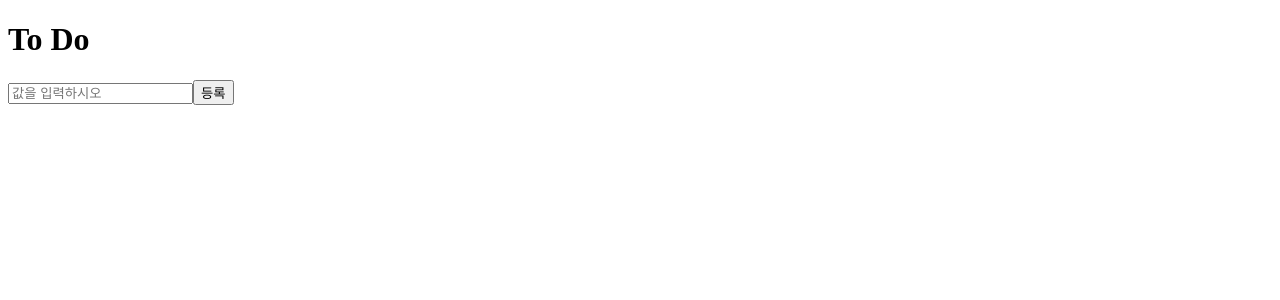
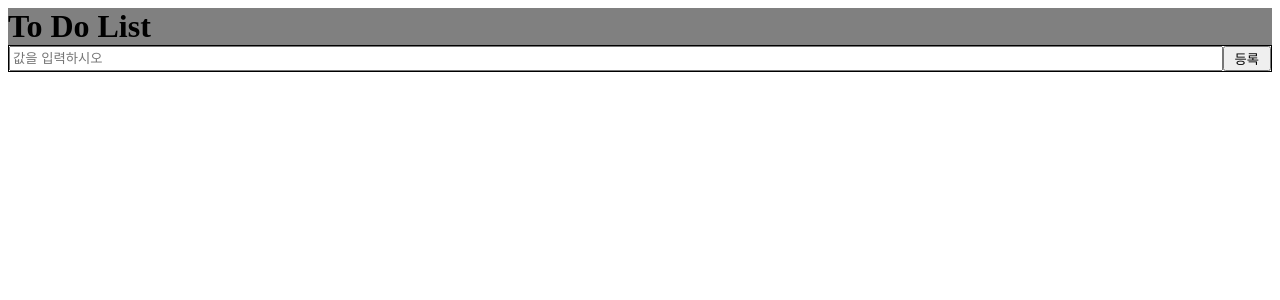
Before and after one commit to ckdtjs505/react-redux-todo, a React (Create React App) app: page /#/ in a window 1280 px wide. Shown: the top 300 px of the page. Built offline with nearby package versions, Linux system fonts and the light colour scheme.

Commit message:
✒️feat : set typescript
- Detail, Home, page
- remove Home test page

```diff
--- a/package.json
+++ b/package.json
@@ -45,5 +45,8 @@
       "last 1 firefox version",
       "last 1 safari version"
     ]
+  },
+  "devDependencies": {
+    "@types/styled-components": "^5.1.25"
   }
 }
--- a/src/App.tsx
+++ b/src/App.tsx
@@ -1,7 +1,6 @@
 import { HashRouter, Route } from "react-router-dom";
 import Detail from "./router/Detail";
 import Home from "./router/Home";
-import HomeTest from "./router/HomeTest";
 
 const App = ()  =>{
   return (
@@ -9,7 +8,6 @@ const App = ()  =>{
       <HashRouter>
         <Route exact path="/" component={Home}></Route>
         <Route path="/:id" component={Detail}></Route>
-        <Route exact path="/test" component={HomeTest}></Route>
       </HashRouter>
     </div>
   );
--- a/src/components/Todo.js
+++ b/src/components/Todo.tsx
@@ -2,7 +2,13 @@ import { useDispatch } from "react-redux";
 import { actionCreator } from "../store";
 import { Link } from "react-router-dom";
 
-const Todo = ({ text, id }) => {
+type TodoProps = {
+  key : number;
+  text :string;
+  id : number;
+}
+
+const Todo = ({ text, id } : TodoProps) => {
   const dispatch = useDispatch();
 
   const onClick = () => {
--- a/src/router/Detail.js
+++ /dev/null
@@ -1,17 +0,0 @@
-import { useSelector } from "react-redux";
-
-const Detail = ({match : {params : {id}}}) => {
-  const list = useSelector( state =>
-    state.find(ele => ele.id === parseInt(id))
-  )
-
-  return (
-    <>
-      <h1>{list?.text}</h1>
-      <h5>create at : {list?.id}</h5>
-    </>
-  );
-};
-
-
-export default Detail;
--- /dev/null
+++ b/src/router/Detail.tsx
@@ -0,0 +1,25 @@
+import { useSelector } from "react-redux";
+import {  RouteComponentProps } from "react-router-dom";
+import { RootState } from "../store";
+
+interface MatchParams {
+  id: string;
+}
+
+// 아래 링크 참고 하기
+// https://velog.io/@mandariin/Typescript%ED%99%98%EA%B2%BD%EC%97%90%EC%84%9C-Route-%EC%82%AC%EC%9A%A9%ED%95%98%EA%B8%B0
+const Detail = ({match : {params : {id}}} : RouteComponentProps<MatchParams>) => {
+  const list = useSelector( (state: RootState) =>
+    state.find(ele => ele.id === parseInt(id))
+  )
+
+  return (
+    <>
+      <h1>{list?.text}</h1>
+      <h5>create at : {list?.id}</h5>
+    </>
+  );
+};
+
+
+export default Detail;
--- a/src/router/Home.js
+++ /dev/null
@@ -1,36 +0,0 @@
-import { useState } from "react";
-import { useDispatch, useSelector } from "react-redux";
-import Todo from "../components/Todo";
-import { actionCreator } from "../store";
-
-const Home = ({ addList }) => {
-  const toDolist = useSelector(state => state)
-  const dispatch = useDispatch();
-
-  const [list, setList] = useState("");
-  const onChange = e => {
-    const value = e.currentTarget.value;
-    setList(value);
-  };
-  const onSubmit = e => {
-    e.preventDefault();
-    dispatch( actionCreator.actionAdd(list))
-    setList("");
-  };
-  return (
-    <>
-      <h1>To Do</h1>
-      <form onSubmit={onSubmit}>
-        <input placeholder="값을 입력하시오" value={list} onChange={onChange}></input>
-        <button> 등록 </button>
-      </form>
-      <ul>
-        {toDolist && toDolist.map(todo => (
-          <Todo {...todo} key={todo.id} />
-        ))}
-      </ul>
-    </>
-  );
-};
-
-export default Home;
--- /dev/null
+++ b/src/router/Home.tsx
@@ -0,0 +1,55 @@
+import styled from "styled-components";
+import React, { useState } from "react";
+import { useDispatch, useSelector } from "react-redux";
+import Todo from "../components/Todo";
+import { actionCreator, RootState } from "../store";
+
+const Header = styled.h1`
+  background: gray;
+  margin: 0;
+`;
+
+const InputForm = styled.form`
+  display: flex;
+  border: solid 1px black;
+`;
+
+const Input = styled.input`
+  width: 100%;
+`;
+
+const Button = styled.button`
+  width: 50px;
+`;
+
+const Home = () => {
+  const toDolist = useSelector((state : RootState) => state)
+  const dispatch = useDispatch();
+
+  const [list, setList] = useState("");
+  const onChange = (e: React.ChangeEvent<HTMLInputElement>) => {
+    const value = e.currentTarget.value;
+    setList(value);
+  };
+  const onSubmit = (e: React.SyntheticEvent) => {
+    e.preventDefault();
+    dispatch( actionCreator.actionAdd(list))
+    setList("");
+  };
+  return (
+    <>
+      <Header>To Do List</Header>
+      <InputForm onSubmit={onSubmit}>
+        <Input placeholder="값을 입력하시오" value={list} onChange={onChange}></Input>
+        <Button> 등록 </Button>
+      </InputForm>
+      <ul>
+        {toDolist && toDolist.map(todo => (
+          <Todo {...todo} key={todo.id} />
+        ))}
+      </ul>
+    </>
+  );
+};
+
+export default Home;
--- a/src/router/HomeTest.js
+++ /dev/null
@@ -1,64 +0,0 @@
-import styled from "styled-components";
-import { useState } from "react";
-
-const Header = styled.h1`
-  background: gray;
-  margin: 0;
-`;
-
-const InputForm = styled.form`
-  display: flex;
-  border: solid 1px black;
-`;
-
-const Input = styled.input`
-  width: 100%;
-`;
-
-const Button = styled.button`
-  width: 50px;
-`;
-
-const HomeTest = () => {
-  const [list, setList] = useState([]);
-  const [text, setText] = useState("");
-
-  const onSubmit = e => {
-    e.preventDefault();
-    // add
-    setList([...list, text]);
-    setText("");
-  };
-
-  const onChange = e => {
-    const {
-      target: { value }
-    } = e;
-    setText(value);
-  };
-
-  const onClick = text => {
-    // delete
-    setList(list.filter(ele => ele !== text));
-  };
-
-  return (
-    <div>
-      <Header>TO DO LIST</Header>
-      <InputForm onSubmit={onSubmit}>
-        <Input value={text} onChange={onChange} placeholder="해야할 일 입력" />
-        <Button> 등록 </Button>
-      </InputForm>
-      <ul id="list">
-        {list.map((ele, idx) => (
-          <li key={idx}>
-            {ele}
-            <button onClick={() => onClick(ele)}> 삭제 </button>
-          </li>
-        ))}
-      </ul>
-    </div>
-  );
-};
-
-export default HomeTest;
```
Also changed, not shown: src/store.ts (+7 -0 lines), 1 other file (tests, documents, lock files or other folders).
